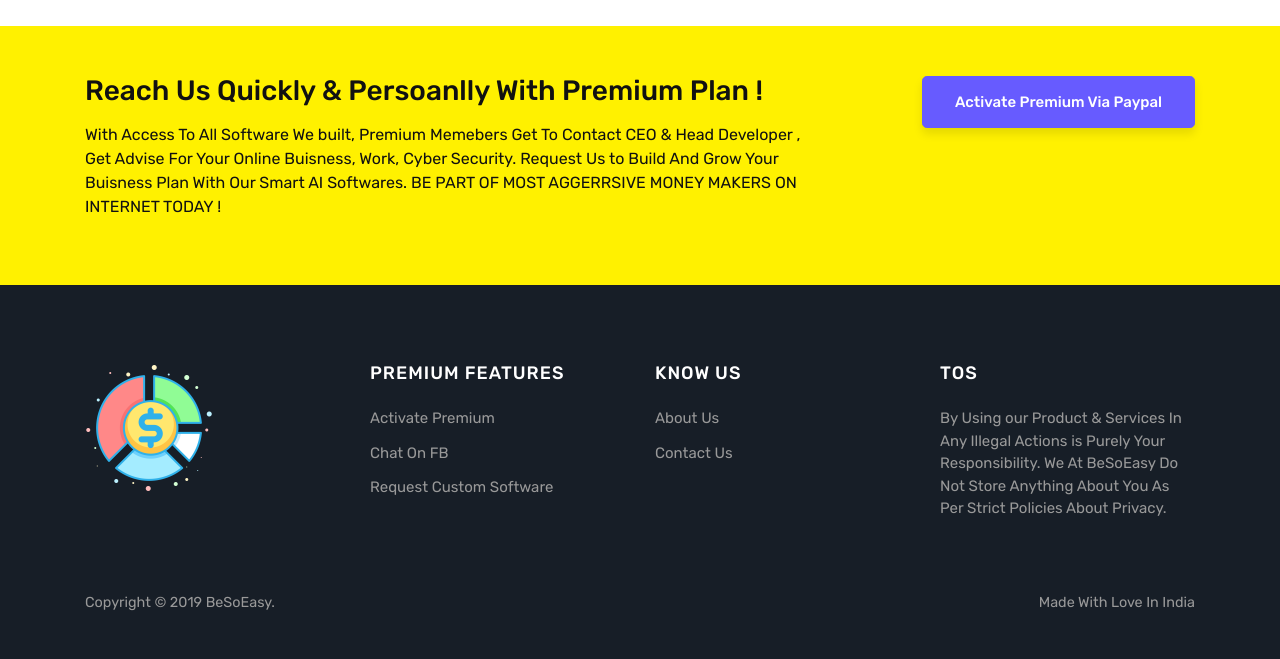
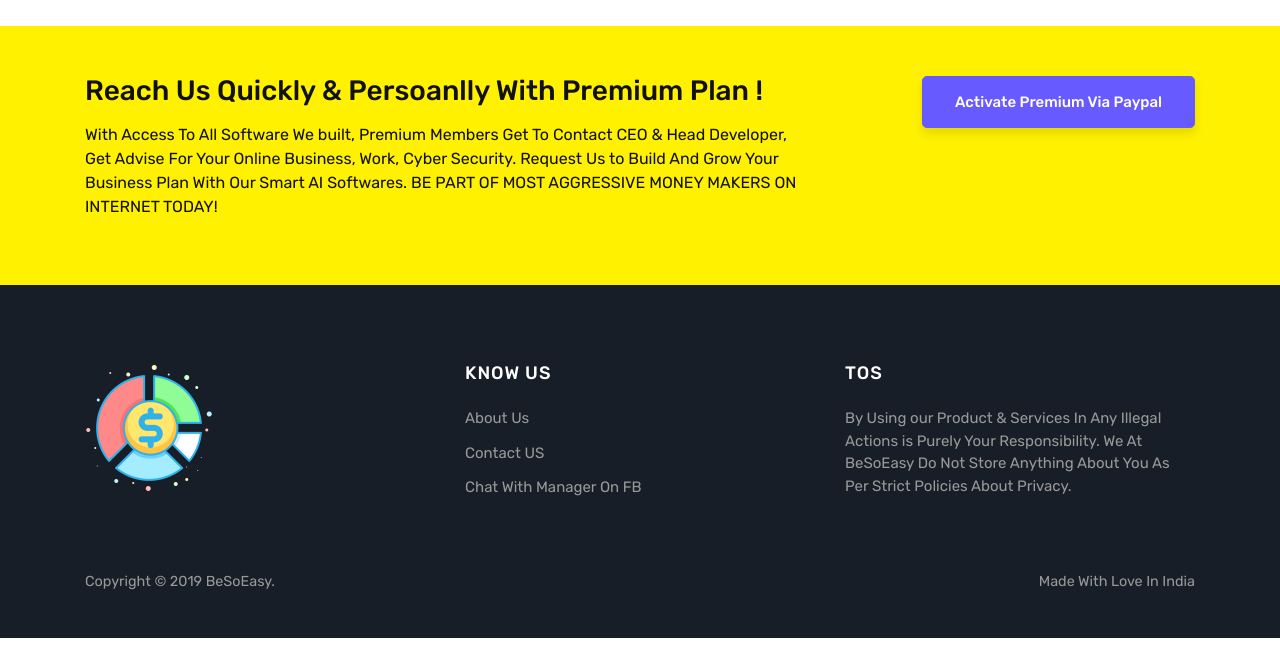
Before and after one commit to shochak2510/besoeasy.github.io, a Jekyll site: the page built from index.html, in a window 1280 px wide and 900 px high, scrolled down 1685 px, cut to the strip 241-900 px from the top of the window. Built offline with Jekyll 4.4.1, drawn with Linux system fonts in a browser that asks for light colours; the list of posts is cut into pages by our own code; after the commit the page ends 2564 px from its top, so only the background shows below that.

Commit message:
Update default.html

```diff
--- a/_layouts/default.html
+++ b/_layouts/default.html
@@ -116,9 +116,12 @@
             <div class="row justify-content-center">
                 <div class="col-md-8">
                     <h3>Reach Us Quickly & Persoanlly With Premium Plan !</h3>
-                    <p>With Access To All Software We built,<span> Premium Memebers Get To Contact CEO & Head Developer </span>,
- Get Advise For Your Online Buisness, Work, Cyber Security. Request Us to Build And Grow Your Buisness Plan With Our Smart AI Softwares.
- BE PART OF MOST AGGERRSIVE MONEY MAKERS ON INTERNET <span class="risk-free">TODAY !</span></p>
+                    <p>
+With Access To All Software We built, Premium Members Get To Contact CEO & Head Developer,
+Get Advise For Your Online Business, Work, Cyber Security.
+ Request Us to Build And Grow Your Business Plan With Our Smart AI Softwares.
+BE PART OF MOST AGGRESSIVE MONEY MAKERS ON INTERNET TODAY!
+</p>
                 </div>
 
               <div class="col-md-4 text-right footersocial">
@@ -135,7 +138,7 @@
         <div class="container">
 
             <div class="row">
-                <div class="col-sm-3">
+                <div class="col-sm-4">
                 <div class="footer-widget">
                 <a href="{{site.baseurl}}/contact">
                 <img src="{{ site.baseurl }}/assets/images/logo-footer.png">
@@ -143,29 +146,18 @@
                 </div>
                 </div>
 
-                <div class="col-sm-3">
+                <div class="col-sm-4">
                 <div class="footer-widget">
-                <h5 class="title">Premium Features</h5>
+                <h5 class="title">Know Us</h5>
                 <ul>
-                <li><a target="_blank" href="https://bit.ly/2GkLNsw">Activate Premium</a></li>
-                <li><a target="_blank" href="https://bit.ly/2II4oCM">Chat On FB</a></li>
-                <li><a target="_blank" href="https://bit.ly/2II4oCM">Request Custom Software</a></li>
+                <li><a href="https://besoeasy.com/about">About Us</a></li>
+                <li><a target="_blank" href="https://besoeasy.com/contact">Contact US </a></li>
+                <li><a target="_blank" href="https://bit.ly/2II4oCM">Chat With Manager On FB</a></li>
                 </ul>
                 </div>
                 </div>
 
-                <div class="col-sm-3">
-                <div class="footer-widget">
-                <h5 class="title">Know Us</h5>
-                <ul>
-                <li><a href="https://besoeasy.com/about">About Us</a></li>
-                <li><a target="_blank" href="https://besoeasy.com/contact">Contact Us</a></li>
-
-                </ul>
-                </div>
-                </div>
-
-                <div class="col-sm-3">
+                <div class="col-sm-4">
                 <div class="footer-widget textwidget">
                     <h5 class="title">TOS</h5>
                     <p>By Using our Product & Services In Any Illegal Actions is Purely Your Responsibility. We At BeSoEasy Do Not Store Anything About You As Per Strict Policies About Privacy. </p>
```
